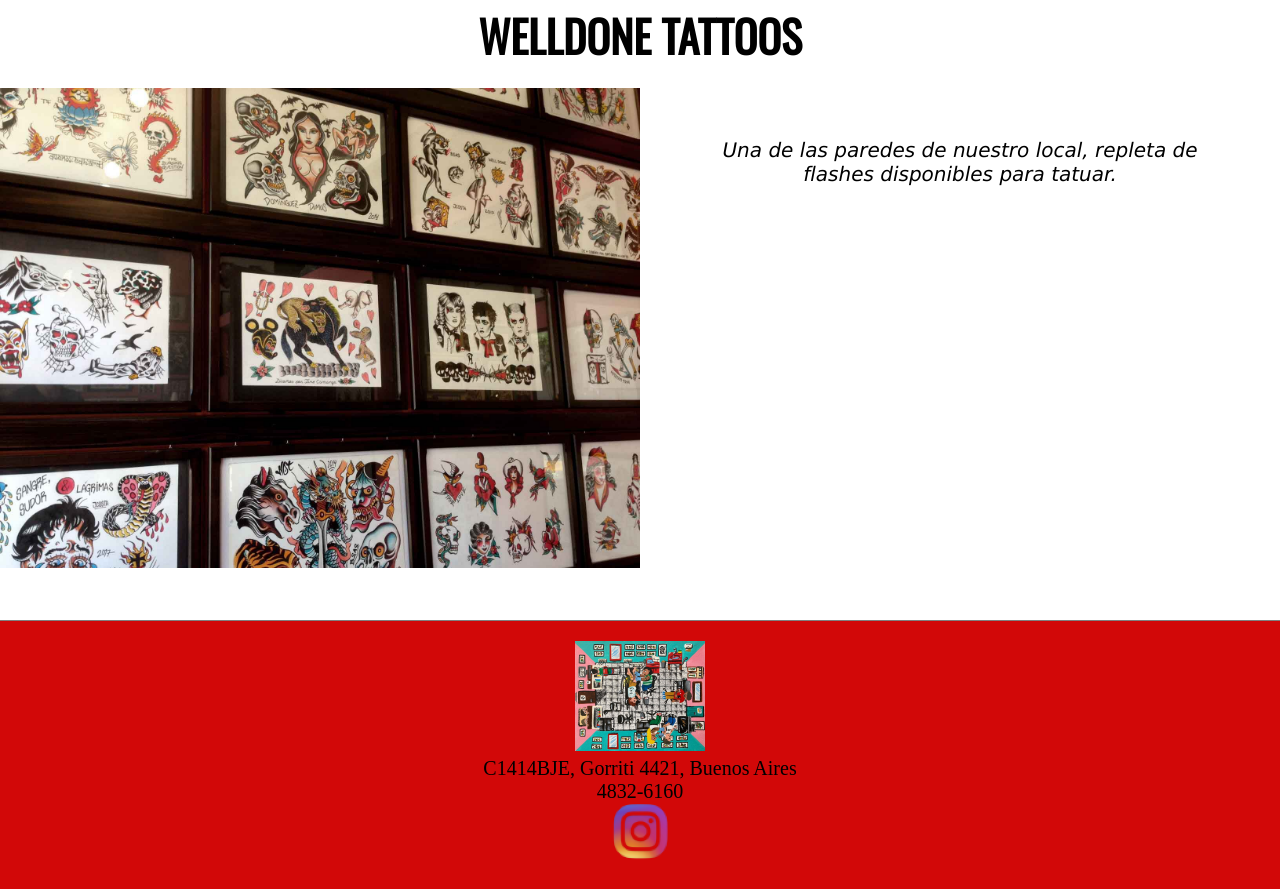
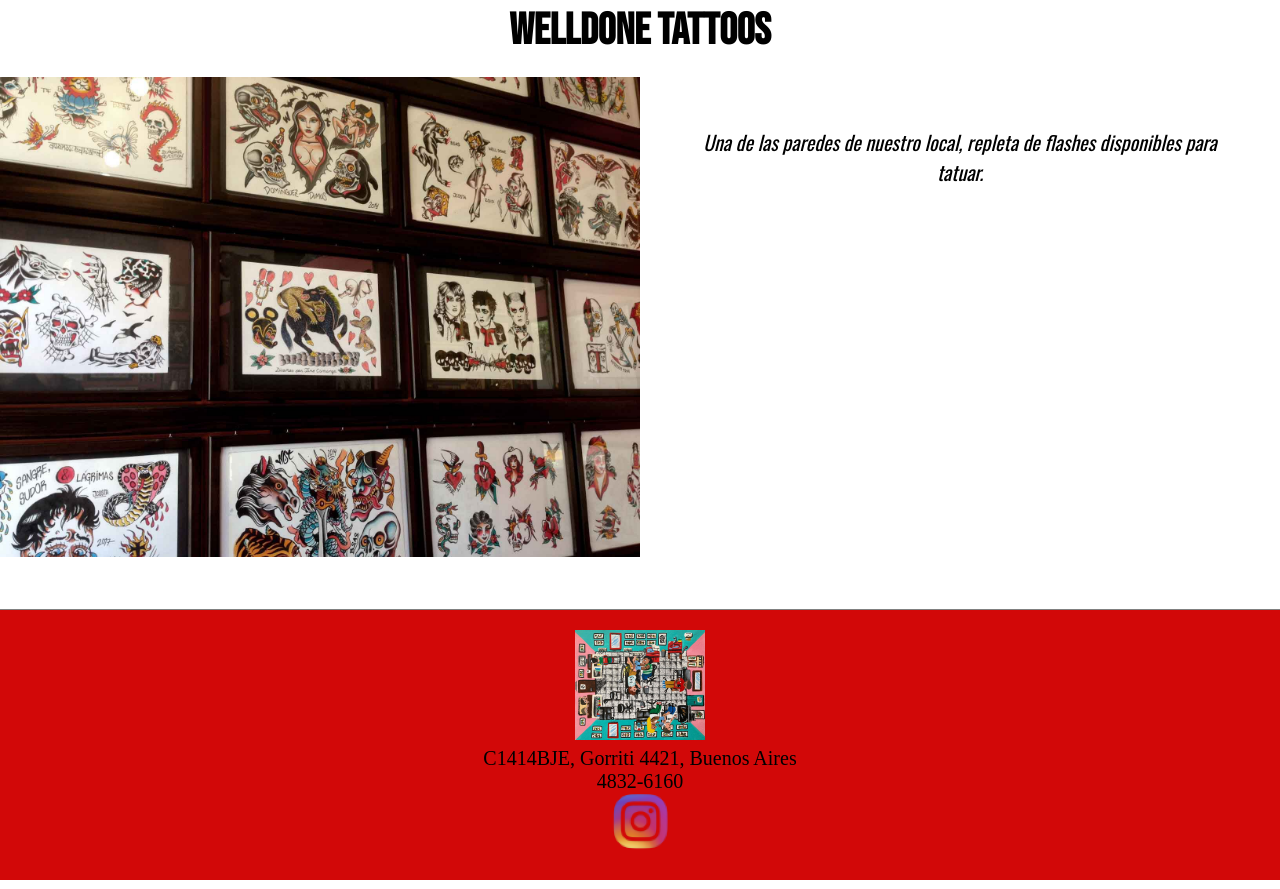
Before and after one commit to LeanCanonico/ProyectoFinal_Coder, a plain HTML site: page index.html in a window 1280 px wide. Shown: the part 1079-1968 px from the top of the page. Drawn offline with nearby package versions, Linux system fonts and the light colour scheme.

Commit message:
cambiamos los fonts

```diff
--- a/css/estilo.css
+++ b/css/estilo.css
@@ -43,6 +43,7 @@ a{
 	text-decoration: none;
 	color: black;
 	font-size: 22px;
+	font-family: 'Bebas Neue';
 }
 ul{
 	display: flex;
@@ -50,7 +51,7 @@ ul{
 	flex-wrap: wrap;
 }
 h1{
-	font-family: 'Oswald', sans-serif;
+	font-family: 'Bebas Neue';
 }
 /* footer */
 footer{
@@ -184,7 +185,7 @@ footer{
 h2, .fontFamily, .textoMariano, .textoTurco, .textoPiranha, .textoLeandro, .textoCarlos, .textoJoaquin{
 	text-align: center;
 	font-size: 20px;
-	font-family: Verdana, Geneva, Tahoma, sans-serif;
+	font-family: 'Oswald'
 }
 /* VISTA MOBILE */
 @media only screen and (max-width:768px){
--- a/index.html
+++ b/index.html
@@ -7,7 +7,7 @@
 	<!-- GOOGLE FONTS -->
 	<link rel="preconnect" href="https://fonts.googleapis.com">
 	<link rel="preconnect" href="https://fonts.gstatic.com" crossorigin>
-	<link href="https://fonts.googleapis.com/css2?family=Oswald&family=Roboto:wght@300&display=swap" rel="stylesheet">
+	<link href="https://fonts.googleapis.com/css2?family=Bebas+Neue&family=Oswald&family=Roboto:wght@300&display=swap" rel="stylesheet">
 	<!-- AOS -->
 	<link href="https://unpkg.com/aos@2.3.1/dist/aos.css" rel="stylesheet">
 	<!-- MI CSS -->
```
Also changed, not shown: pages/artistas.html (+2 -1 lines), pages/contacto.html (+1 -1 lines), pages/nosotros.html (+1 -1 lines), pages/ubicacion.html (+1 -1 lines).
